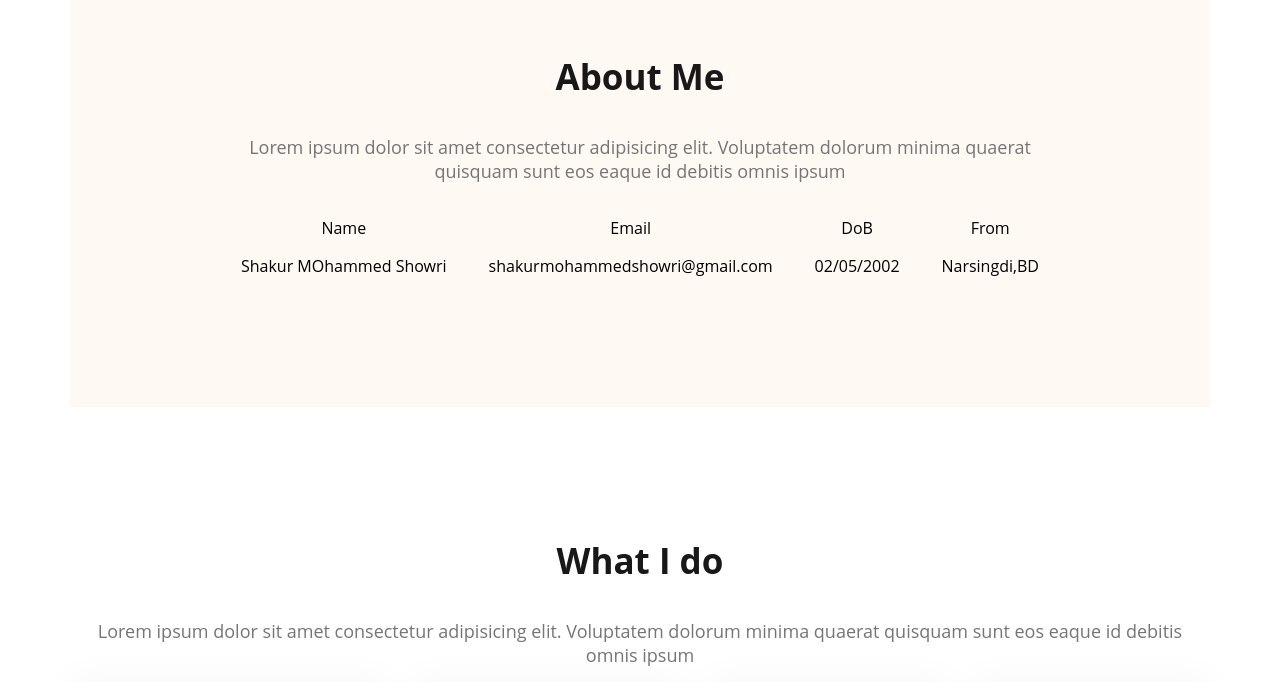
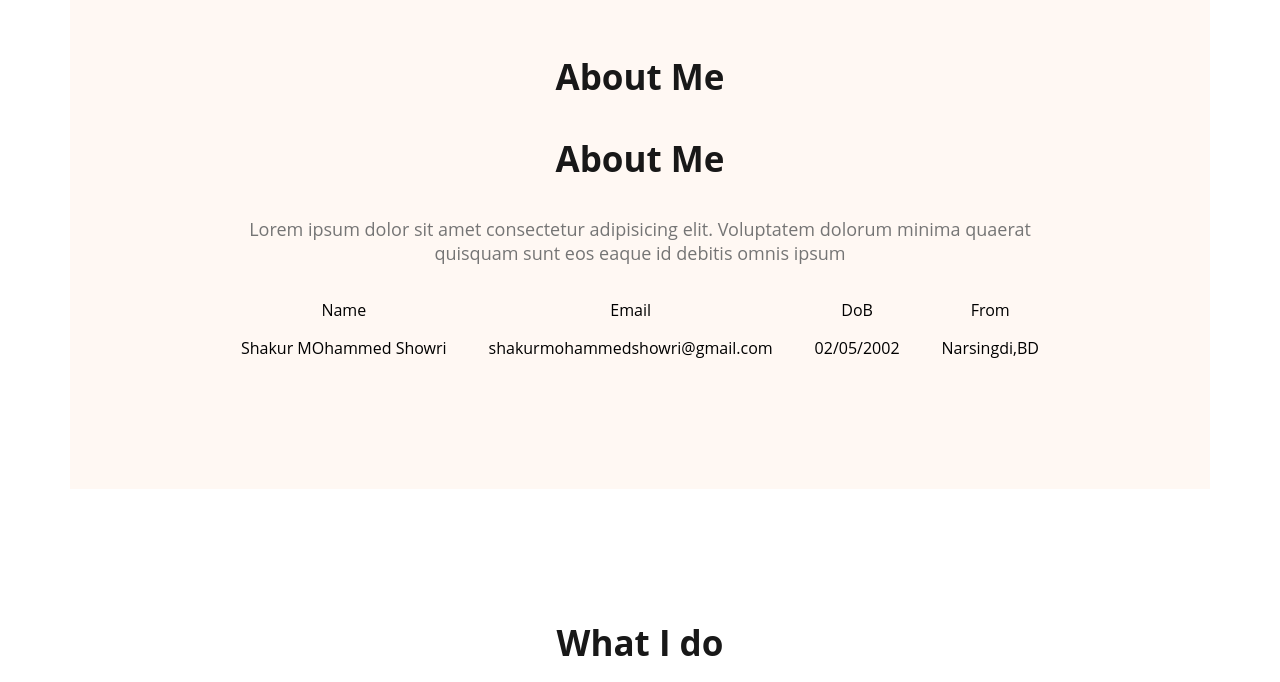
Before and after one commit to Showri08/web-portfolio, a plain HTML site: page index.html in a window 1280 px wide. Shown: the part 1120-1802 px from the top of the page. Drawn offline with Linux system fonts and the light colour scheme.

Commit message:
Update index.html

```diff
--- a/index.html
+++ b/index.html
@@ -37,6 +37,7 @@
     <main>
         <section class="about secondary-bg">
             <h3 class="section-title">About Me</h2>
+             <h3 class="section-title">About Me</h3>
             <p class="section-description">Lorem ipsum dolor sit amet consectetur adipisicing elit. Voluptatem dolorum minima quaerat quisquam sunt eos eaque id debitis omnis ipsum</p>
             <div class="about-items">
                 <div class="about-item">
```
